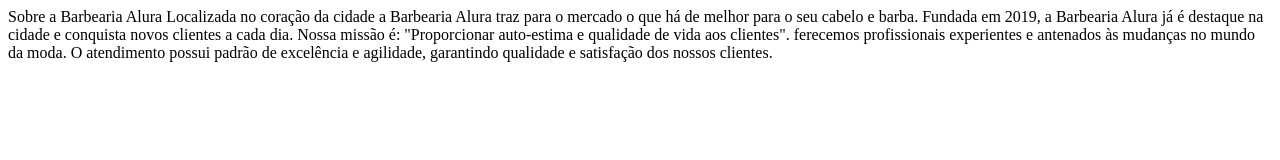
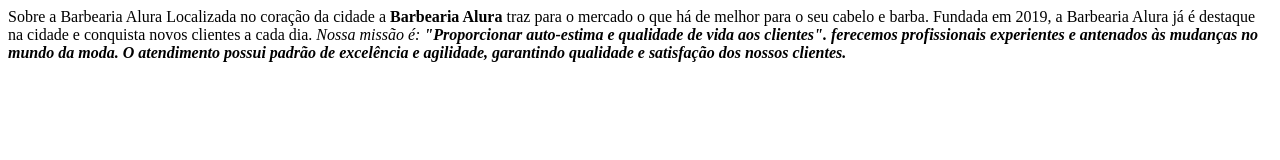
Before and after one commit to imryanrz/imryanrz, a plain HTML site: page index.html in a window 1280 px wide. Drawn offline with Linux system fonts and the light colour scheme.

Commit message:
Add files via upload

```diff
--- a/index.html
+++ b/index.html
@@ -1,7 +1,9 @@
 <h1></h1>Sobre a Barbearia Alura</h1>
 
-<p1>Localizada no coração da cidade a Barbearia Alura traz para o mercado o que há de melhor para o seu cabelo e barba. Fundada em 2019, a Barbearia Alura já é destaque na cidade e conquista novos clientes a cada dia.</p1>
+<p1>Localizada no coração da cidade a <strong>Barbearia Alura</strong>  traz para o mercado o que há de melhor para o seu
+    cabelo e barba. Fundada em 2019, a Barbearia Alura já é destaque na cidade e conquista novos clientes a cada dia.</p1>
 
-<p1>Nossa missão é: "Proporcionar auto-estima e qualidade de vida aos clientes".</p1>
+<p1><em>Nossa missão é: <strong>"Proporcionar auto-estima e qualidade de vida aos clientes".</p1>
 
-<p1>ferecemos profissionais experientes e antenados às mudanças no mundo da moda. O atendimento possui padrão de excelência e agilidade, garantindo qualidade e satisfação dos nossos clientes.</p1>
+<p1>ferecemos profissionais experientes e antenados às mudanças no mundo da moda.
+     O atendimento possui padrão de excelência e agilidade, garantindo qualidade e satisfação dos nossos clientes.</p1>
```
